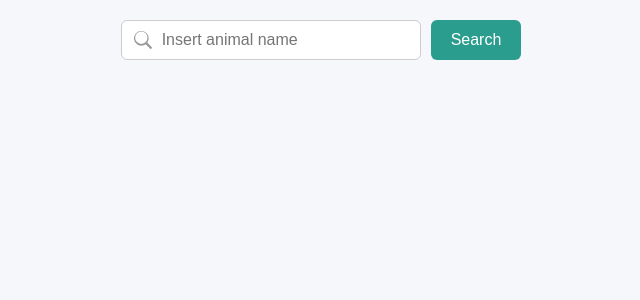
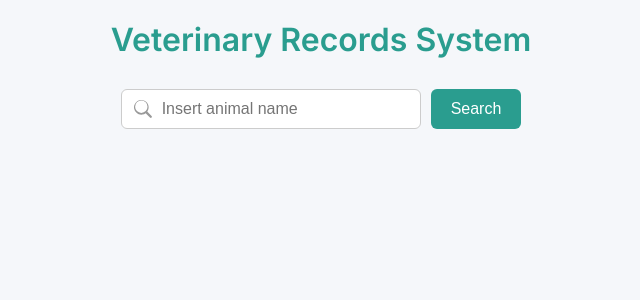
Before and after one commit to Cauebf/veterinary-records, a PHP site: page / in a window 1280 px wide. Shown: the top 300 px of the page, without its empty margins (319-959 px from the left). Run offline with PHP 8.4, Linux system fonts and the light colour scheme.

Commit message:
add main title

```diff
--- a/css/style.css
+++ b/css/style.css
@@ -11,6 +11,14 @@ body {
   background-color: #f5f7fa;
   color: #333;
   padding: 20px;
+}
+
+.main-title {
+  text-align: center;
+  font-size: 32px;
+  font-weight: 600;
+  margin-bottom: 30px;
+  color: #2a9d8f;
 }
 
 #search {
--- a/index.php
+++ b/index.php
@@ -20,11 +20,13 @@ if (isset($_GET['searchValue'])) {
 <head>
     <meta charset="UTF-8">
     <meta name="viewport" content="width=device-width, initial-scale=1.0">
-    <title>Veterinary Record</title>
+    <title>Veterinary Records</title>
     <link rel="stylesheet" href="css/style.css">
 </head>
 
 <body>
+    <h1 class="main-title">Veterinary Records System</h1>
+
     <form id="search" action="index.php" method="get">
         <input type="text" name="searchValue" placeholder="Insert animal name">
         <button>Search</button>
```
